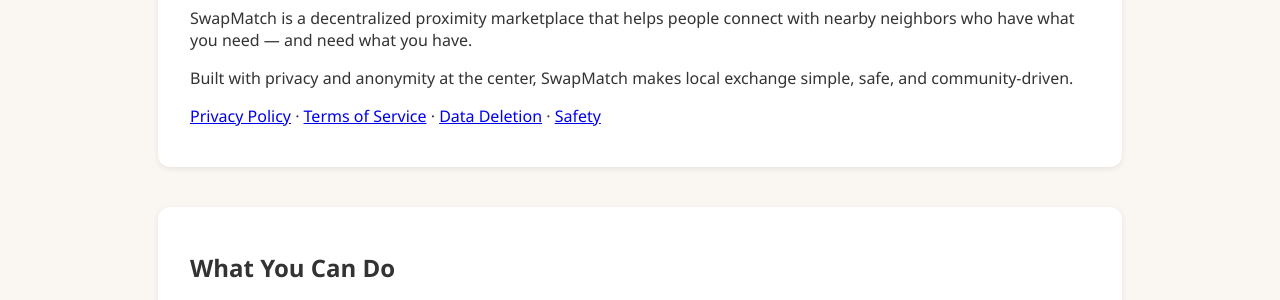
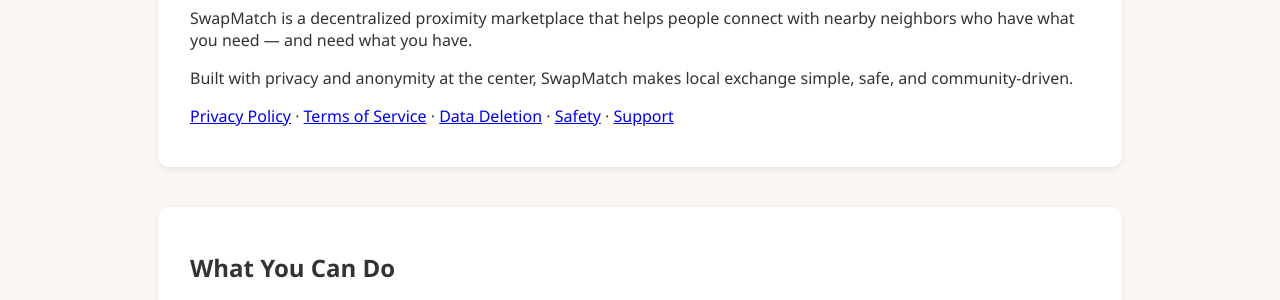
Before and after one commit to Manikese/SwapMatch-Home, a Jekyll site: the page built from index.md, in a window 1280 px wide and 900 px high, scrolled down 382 px. Shown: the part 155-455 px from the top of the window. Built offline with Jekyll 4.4.1, drawn with Linux system fonts in a browser that asks for light colours; our own code applies the rules of GitHub Pages for plain Markdown files.

Commit message:
Add Support link to footer in index.md

```diff
--- a/index.md
+++ b/index.md
@@ -16,7 +16,7 @@
     simple, safe, and community‑driven.
   </p>
   <p>
-    <a href="./privacy">Privacy Policy</a> · <a href="./terms">Terms of Service</a> · <a href="./data-deletion">Data Deletion</a> · <a href="./safety">Safety</a>
+    <a href="./privacy">Privacy Policy</a> · <a href="./terms">Terms of Service</a> · <a href="./data-deletion">Data Deletion</a> · <a href="./safety">Safety</a> · <a href="./support">Support</a>
   </p>
 </section>
 
```
